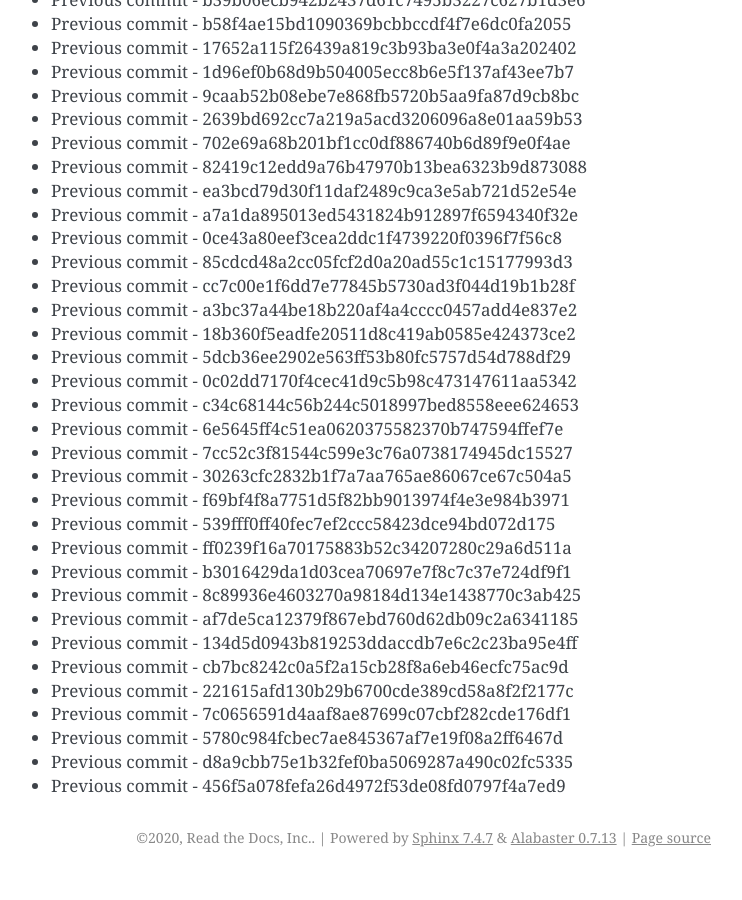
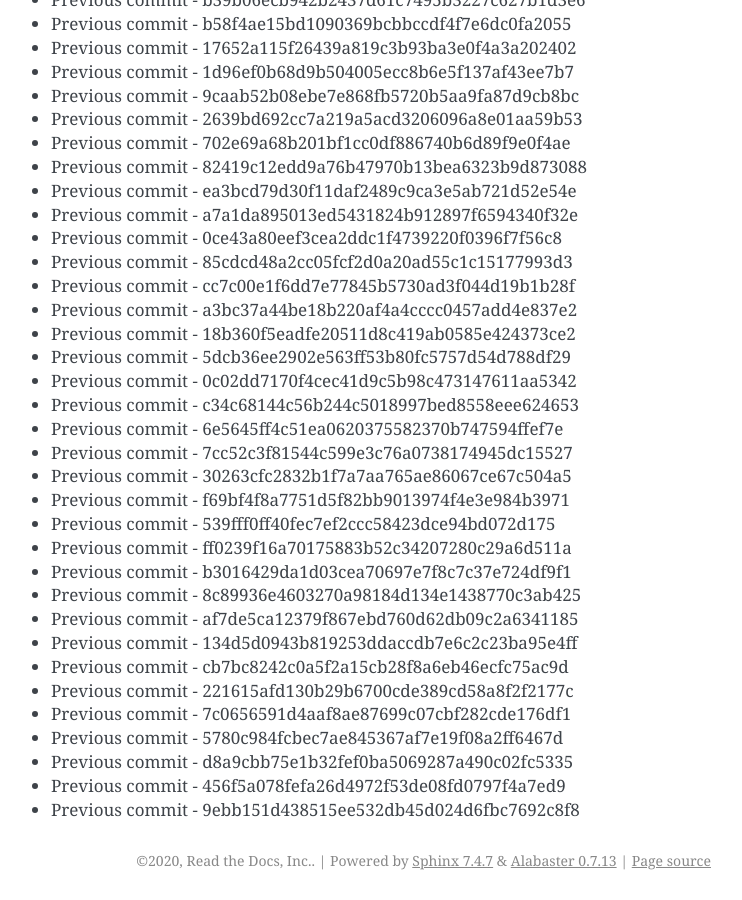
Before and after one commit to readthedocs/rtd-git-stresstest, a Sphinx documentation site: the page built from docs/updates.rst, in a window 1280 px wide and 900 px high, scrolled down 30187 px. Shown: the whole window, without its empty margins (399-1141 px from the left). Built offline with Sphinx 7.4.7, drawn with Linux system fonts in a browser that asks for light colours; before the commit the page ends 31064 px from its top, so only the background shows below that.

Commit message:
Generating commit from previous: 9ebb151d438515ee532db45d024d6fbc7692c8f8

```diff
--- a/docs/updates.rst
+++ b/docs/updates.rst
@@ -1300,3 +1300,4 @@ It can be tested for any performance characteristics.
 * Previous commit - 5780c984fcbec7ae845367af7e19f08a2ff6467d
 * Previous commit - d8a9cbb75e1b32fef0ba5069287a490c02fc5335
 * Previous commit - 456f5a078fefa26d4972f53de08fd0797f4a7ed9
+* Previous commit - 9ebb151d438515ee532db45d024d6fbc7692c8f8
```
